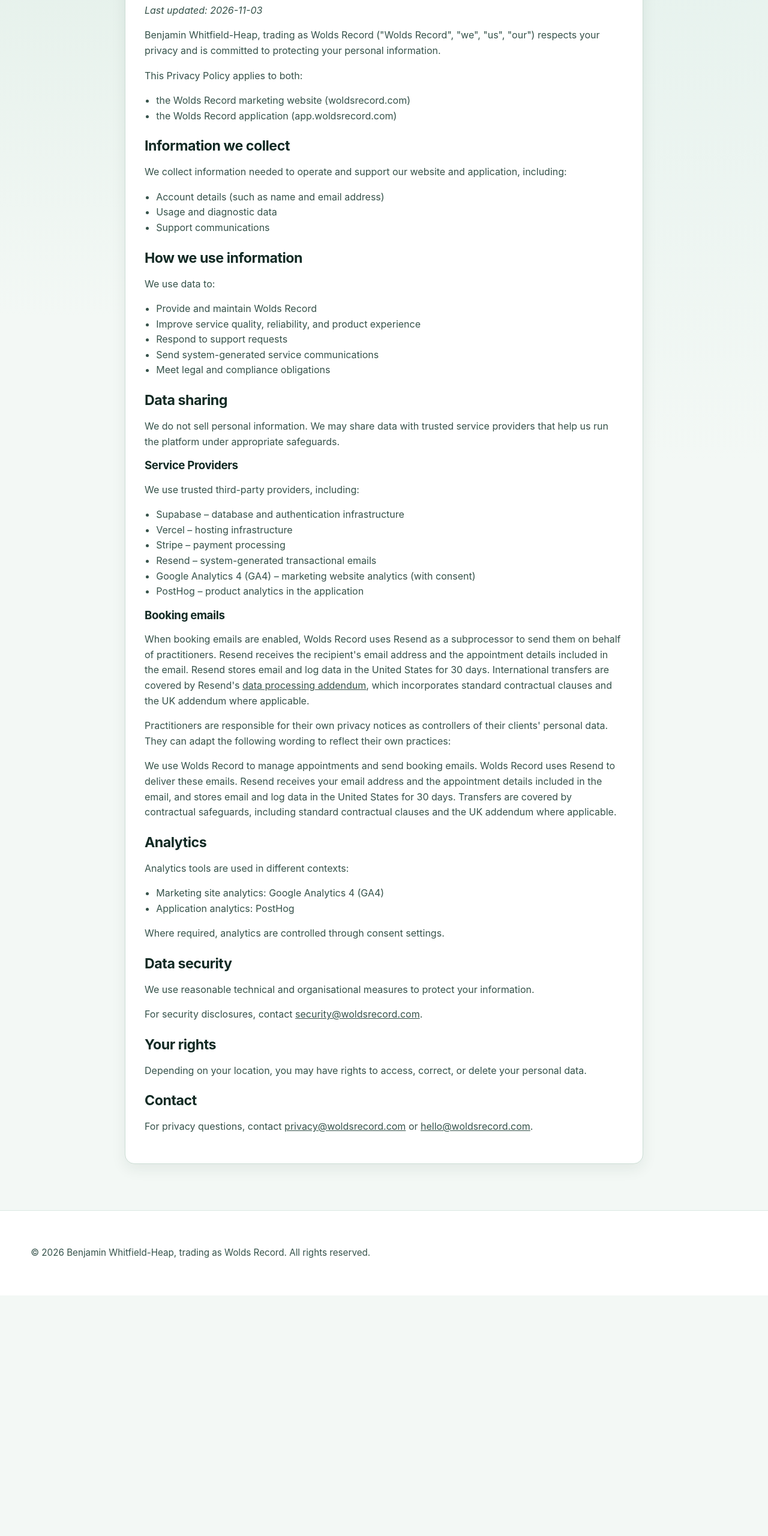
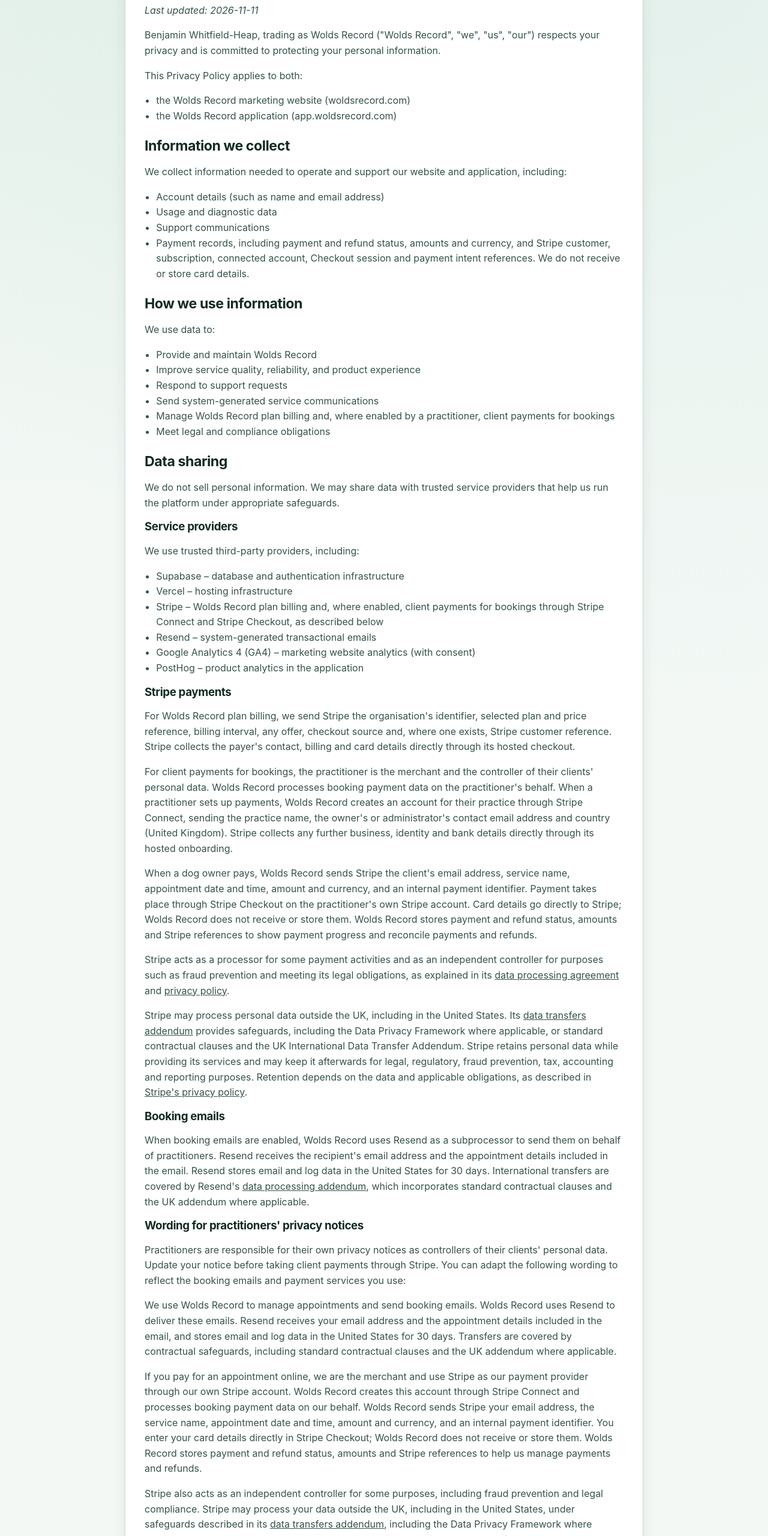
Before and after one commit to simplybenuk/wolds-record-marketing, a website: page privacy/index.html in a window 1280 px wide. Shown: the part 240-2800 px from the top of the page at 60% size. Before the commit the page ends 2399 px from the top, so only its background shows below. Drawn offline with Linux system fonts and the light colour scheme.

Commit message:
Describe Stripe booking payments in privacy policy

```diff
--- a/privacy/index.html
+++ b/privacy/index.html
@@ -5,7 +5,7 @@
     <meta name="viewport" content="width=device-width, initial-scale=1" />
     <title>Wolds Record | Privacy Policy</title>
     <meta name="robots" content="index,follow" />
-    <link rel="canonical" href="https://placeholder-domain.example/privacy" />
+    <link rel="canonical" href="https://www.woldsrecord.com/privacy" />
     <link rel="stylesheet" href="/styles.css" />
   </head>
   <body>
@@ -19,7 +19,7 @@
     <main class="section" id="main-content">
       <article class="container narrow legal-content">
         <h1>Privacy Policy</h1>
-<p><em>Last updated: 2026-11-03</em></p>
+<p><em>Last updated: 2026-11-11</em></p>
 <p>Benjamin Whitfield-Heap, trading as Wolds Record (&quot;Wolds Record&quot;, &quot;we&quot;, &quot;us&quot;, &quot;our&quot;) respects your privacy and is committed to protecting your personal information.</p>
 <p>This Privacy Policy applies to both:</p>
 <ul>
@@ -32,6 +32,7 @@
 <li>Account details (such as name and email address)</li>
 <li>Usage and diagnostic data</li>
 <li>Support communications</li>
+<li>Payment records, including payment and refund status, amounts and currency, and Stripe customer, subscription, connected account, Checkout session and payment intent references. We do not receive or store card details.</li>
 </ul>
 <h2>How we use information</h2>
 <p>We use data to:</p>
@@ -40,24 +41,34 @@
 <li>Improve service quality, reliability, and product experience</li>
 <li>Respond to support requests</li>
 <li>Send system-generated service communications</li>
+<li>Manage Wolds Record plan billing and, where enabled by a practitioner, client payments for bookings</li>
 <li>Meet legal and compliance obligations</li>
 </ul>
 <h2>Data sharing</h2>
 <p>We do not sell personal information. We may share data with trusted service providers that help us run the platform under appropriate safeguards.</p>
-<h3>Service Providers</h3>
+<h3>Service providers</h3>
 <p>We use trusted third-party providers, including:</p>
 <ul>
 <li>Supabase – database and authentication infrastructure</li>
 <li>Vercel – hosting infrastructure</li>
-<li>Stripe – payment processing</li>
+<li>Stripe – Wolds Record plan billing and, where enabled, client payments for bookings through Stripe Connect and Stripe Checkout, as described below</li>
 <li>Resend – system-generated transactional emails</li>
 <li>Google Analytics 4 (GA4) – marketing website analytics (with consent)</li>
 <li>PostHog – product analytics in the application</li>
 </ul>
+<h3>Stripe payments</h3>
+<p>For Wolds Record plan billing, we send Stripe the organisation&#39;s identifier, selected plan and price reference, billing interval, any offer, checkout source and, where one exists, Stripe customer reference. Stripe collects the payer&#39;s contact, billing and card details directly through its hosted checkout.</p>
+<p>For client payments for bookings, the practitioner is the merchant and the controller of their clients&#39; personal data. Wolds Record processes booking payment data on the practitioner&#39;s behalf. When a practitioner sets up payments, Wolds Record creates an account for their practice through Stripe Connect, sending the practice name, the owner&#39;s or administrator&#39;s contact email address and country (United Kingdom). Stripe collects any further business, identity and bank details directly through its hosted onboarding.</p>
+<p>When a dog owner pays, Wolds Record sends Stripe the client&#39;s email address, service name, appointment date and time, amount and currency, and an internal payment identifier. Payment takes place through Stripe Checkout on the practitioner&#39;s own Stripe account. Card details go directly to Stripe; Wolds Record does not receive or store them. Wolds Record stores payment and refund status, amounts and Stripe references to show payment progress and reconcile payments and refunds.</p>
+<p>Stripe acts as a processor for some payment activities and as an independent controller for purposes such as fraud prevention and meeting its legal obligations, as explained in its <a href="https://stripe.com/legal/dpa">data processing agreement</a> and <a href="https://stripe.com/privacy">privacy policy</a>.</p>
+<p>Stripe may process personal data outside the UK, including in the United States. Its <a href="https://stripe.com/legal/dta">data transfers addendum</a> provides safeguards, including the Data Privacy Framework where applicable, or standard contractual clauses and the UK International Data Transfer Addendum. Stripe retains personal data while providing its services and may keep it afterwards for legal, regulatory, fraud prevention, tax, accounting and reporting purposes. Retention depends on the data and applicable obligations, as described in <a href="https://stripe.com/privacy">Stripe&#39;s privacy policy</a>.</p>
 <h3>Booking emails</h3>
 <p>When booking emails are enabled, Wolds Record uses Resend as a subprocessor to send them on behalf of practitioners. Resend receives the recipient&#39;s email address and the appointment details included in the email. Resend stores email and log data in the United States for 30 days. International transfers are covered by Resend&#39;s <a href="https://resend.com/legal/dpa">data processing addendum</a>, which incorporates standard contractual clauses and the UK addendum where applicable.</p>
-<p>Practitioners are responsible for their own privacy notices as controllers of their clients&#39; personal data. They can adapt the following wording to reflect their own practices:</p>
+<h3>Wording for practitioners&#39; privacy notices</h3>
+<p>Practitioners are responsible for their own privacy notices as controllers of their clients&#39; personal data. Update your notice before taking client payments through Stripe. You can adapt the following wording to reflect the booking emails and payment services you use:</p>
 <p>We use Wolds Record to manage appointments and send booking emails. Wolds Record uses Resend to deliver these emails. Resend receives your email address and the appointment details included in the email, and stores email and log data in the United States for 30 days. Transfers are covered by contractual safeguards, including standard contractual clauses and the UK addendum where applicable.</p>
+<p>If you pay for an appointment online, we are the merchant and use Stripe as our payment provider through our own Stripe account. Wolds Record creates this account through Stripe Connect and processes booking payment data on our behalf. Wolds Record sends Stripe your email address, the service name, appointment date and time, amount and currency, and an internal payment identifier. You enter your card details directly in Stripe Checkout; Wolds Record does not receive or store them. Wolds Record stores payment and refund status, amounts and Stripe references to help us manage payments and refunds.</p>
+<p>Stripe also acts as an independent controller for some purposes, including fraud prevention and legal compliance. Stripe may process your data outside the UK, including in the United States, under safeguards described in its <a href="https://stripe.com/legal/dta">data transfers addendum</a>, including the Data Privacy Framework where applicable, or standard contractual clauses and the UK International Data Transfer Addendum. Stripe retains data to provide its services and may keep it afterwards for legal, regulatory, fraud prevention, tax, accounting and reporting purposes. See <a href="https://stripe.com/privacy">Stripe&#39;s privacy policy</a> for details.</p>
 <h2>Analytics</h2>
 <p>Analytics tools are used in different contexts:</p>
 <ul>
```
Also changed, not shown: legal/privacy.md (+24 -4 lines).
